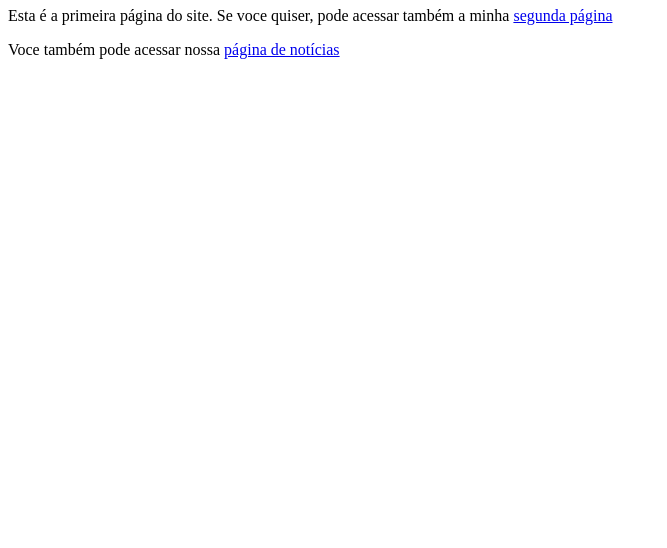
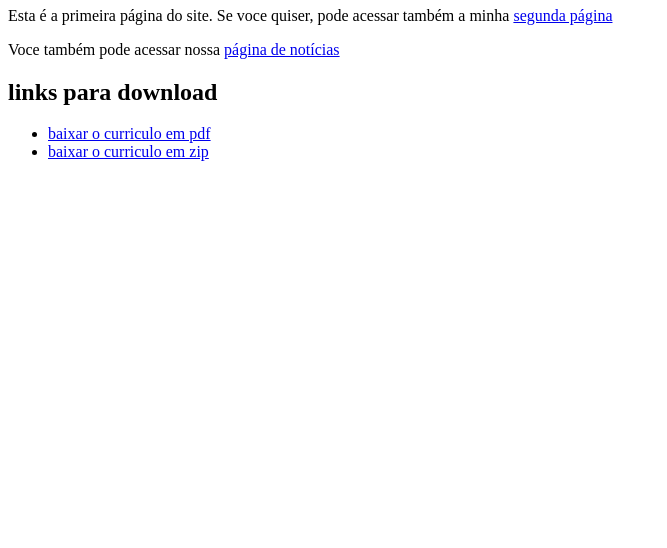
Before and after one commit to Jhonata02/Curso-HTML---CSS, a plain HTML site: page exercicios/ex010/index.html in a window 1280 px wide. Shown: the part 252-800 px from the top of the page, without its empty margins (0-667 px from the left). Drawn offline with Linux system fonts and the light colour scheme.

Commit message:
Colocando links para download

```diff
--- a/exercicios/ex010/index.html
+++ b/exercicios/ex010/index.html
@@ -17,5 +17,11 @@
 
     <p>Voce também pode acessar nossa <a href="noticias/pagina03.html" rel="next">página de notícias</a></p>
 
+    <h2>links para download</h2>
+    <ul>
+        <li><a href="curriculo/Curriculo.pdf" download="curriculo.pdf" type="application/pdf">baixar o curriculo em pdf</a></li>
+
+        <li><a href="curriculo/Curriculo.zip" download="curriculo.zip" type="application/zip ">baixar o curriculo em zip</a></li>
+    </ul>
 </body>
 </html>
```
Also changed, not shown: 2 other files.
